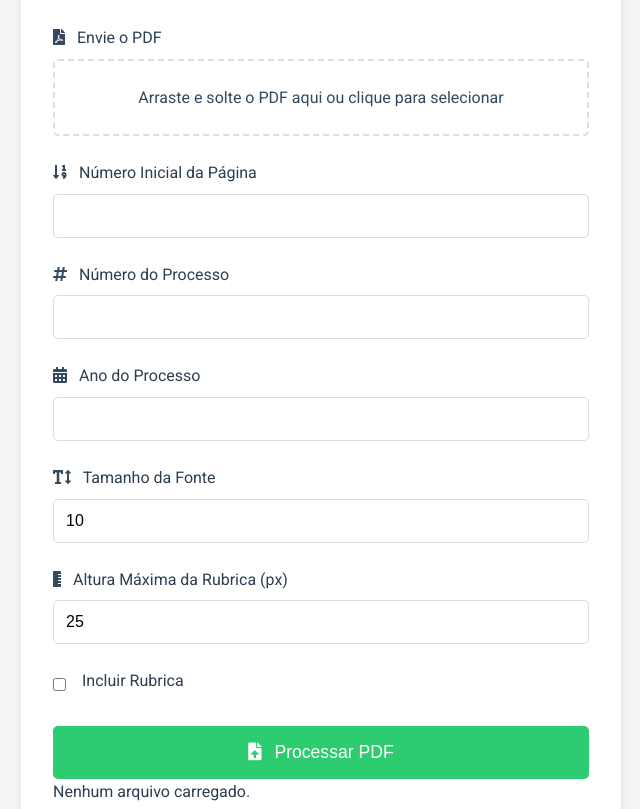
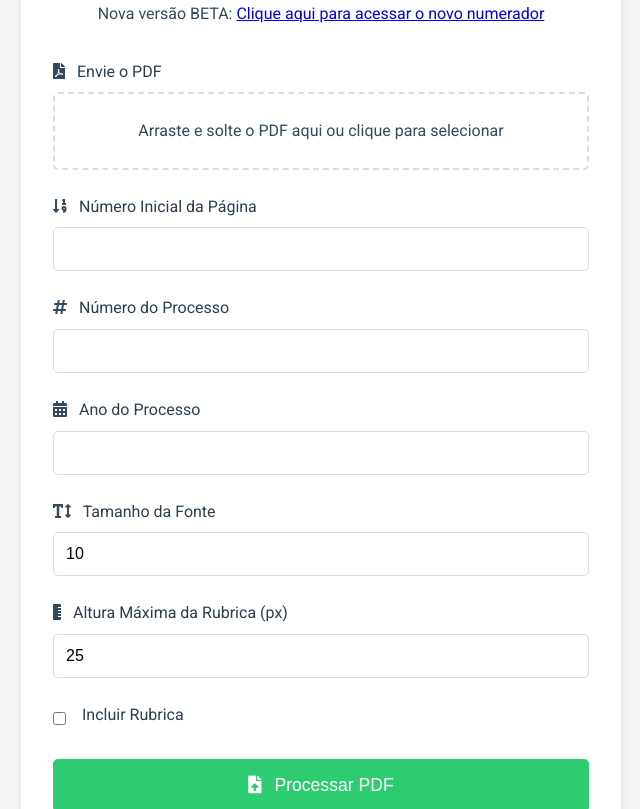
Before and after one commit to fmaganha/numerador-pdf, a website: page public/index.html in a window 1280 px wide. Shown: the part 135-944 px from the top of the page, without its empty margins (319-959 px from the left). Drawn offline with Linux system fonts and the light colour scheme.

Commit message:
Update index.html

```diff
--- a/public/index.html
+++ b/public/index.html
@@ -14,7 +14,7 @@
   <div class="container" role="main">
     <header>
       <h1>Numerador de PA</h1>
-      <p></p>
+      <p>Nova versão BETA: <a href="https://numerador-pa.pages.dev/">Clique aqui para acessar o novo numerador</a></p>
     </header>
     <form id="pdf-numbering-form" action="/processar-pdf" method="POST" enctype="multipart/form-data" aria-labelledby="form-description">
       <p id="form-description" class="sr-only">Formulário para numerar páginas de um PDF.</p>
```
